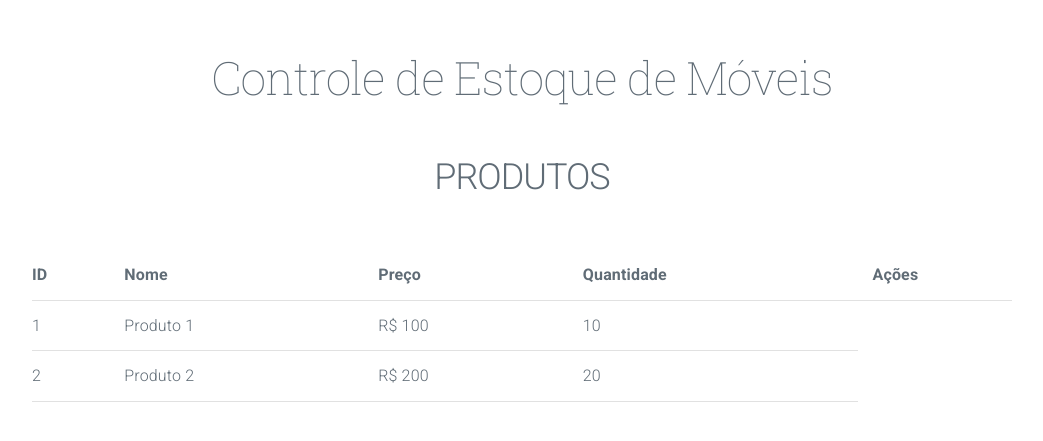
After one commit to agharium/estoque-de-moveis, a PHP site: page /app/views/view/dashboard/index.php in a window 1280 px wide. The commit adds this page. Shown: the top 441 px of the page, without its empty margins (118-1161 px from the left). Run offline with PHP 8.4, Linux system fonts and the light colour scheme; some libraries are stand-ins or nearby versions.

Commit message:
couple of fixes + dashboard developing start

```diff
--- a/app/views/view/cadastro/index.php
+++ b/app/views/view/cadastro/index.php
@@ -1,5 +1,6 @@
 <?php
 	$title = "Estoque de Móveis - Cadastro";
+	$footer = true;
 	require_once("../head.php");
 ?>
 	<h1 class="logo text-center fadein" id="logo"> Controle de Estoque de Móveis </h1>
--- a/app/views/view/css/custom-css.css
+++ b/app/views/view/css/custom-css.css
@@ -4,8 +4,16 @@ body {
 	padding: 50px;
 }
 
+footer, .padding {
+	margin: 50px;
+}
+
 .half {
 	width: 50vh;
+}
+
+.half-plus-half {
+	width: 90vh;
 }
 
 .flex {
@@ -36,3 +44,7 @@ body {
 .loaded {
     opacity: 1 !important;
 }
+
+footer {
+	padding: 25px;
+}
--- /dev/null
+++ b/app/views/view/dashboard/index.php
@@ -0,0 +1,46 @@
+<?php
+	$title = "Estoque de Móveis - Painel de Controle";
+	$footer = false;
+	require_once("../head.php");
+?>
+	<h1 class="logo text-center fadein" id="logo"> Controle de Estoque de Móveis </h1>
+	<div class="container">
+		<h2 class="text-center"> PRODUTOS </h2>
+		<div class="padding">
+			<table>
+				<thead>
+					<tr>
+						<th>ID</th>
+						<th>Nome</th>
+						<th>Preço</th>
+						<th>Quantidade</th>
+						<th>Ações</th>
+					</tr>
+				</thead>
+				<tbody>
+					<tr>
+						<td>1</td>
+						<td>Produto 1</td>
+						<td>R$ 100</td>
+						<td>10</td>
+					</tr>
+					<tr>
+						<td>2</td>
+						<td>Produto 2</td>
+						<td>R$ 200</td>
+						<td>20</td>
+					</tr>
+				</tbody>
+			</table>
+		</div>
+	</div>
+
+	<script type="text/javascript">
+		window.onload = function() {
+    		document.getElementById("logo").className += " loaded";
+		}
+	</script>
+
+<?php
+	require_once("../footer.php");
+?>
--- a/app/views/view/footer.php
+++ b/app/views/view/footer.php
@@ -1,5 +1,9 @@
-	<h5 class="text-center"> DESENVOLVIDO POR: </h5>
-	<div class="flex">
+</body>
+<?php if ($footer){
+	echo "
+<footer>
+	<h5 class='text-center'> DESENVOLVIDO POR: </h5>
+	<div class='flex'>
 		<ul>
 			<li> João Miguel Erig Bohn </li>
 			<li> José Paulo Oliveira Filho </li>
@@ -7,7 +11,9 @@
 			<li> Róbson Rodrigues da Rosa </li>
 		</ul>
 	</div>
-	<h5 class="text-center"> Sob orientação da <strong> Profª Dra. Larissa Astrogildo de Freitas</strong>.<h5>
-	<h6 class="text-center"> E com o auxílio de <a href="https://milligram.io/"> Milligram </a> <span style="font-size: 40px;">☺</span> </h6>
-</body>
+	<h5 class='text-center'> Sob orientação da <strong> Profª Dra. Larissa Astrogildo de Freitas</strong>.<h5>
+	<h6 class='text-center'> E com o auxílio de <a href='https://milligram.io/'> Milligram</a> <span style='font-size: 40px;'>☺</span> </h6>
+</footer>";
+}
+?>
 </html>
--- a/app/views/view/login/index.php
+++ b/app/views/view/login/index.php
@@ -1,5 +1,6 @@
 <?php
 	$title = "Estoque de Móveis - Login";
+	$footer = false;
 	require_once("../head.php");
 ?>
 	<h1 class="logo text-center fadein" id="logo"> Controle de Estoque de Móveis </h1>
```
